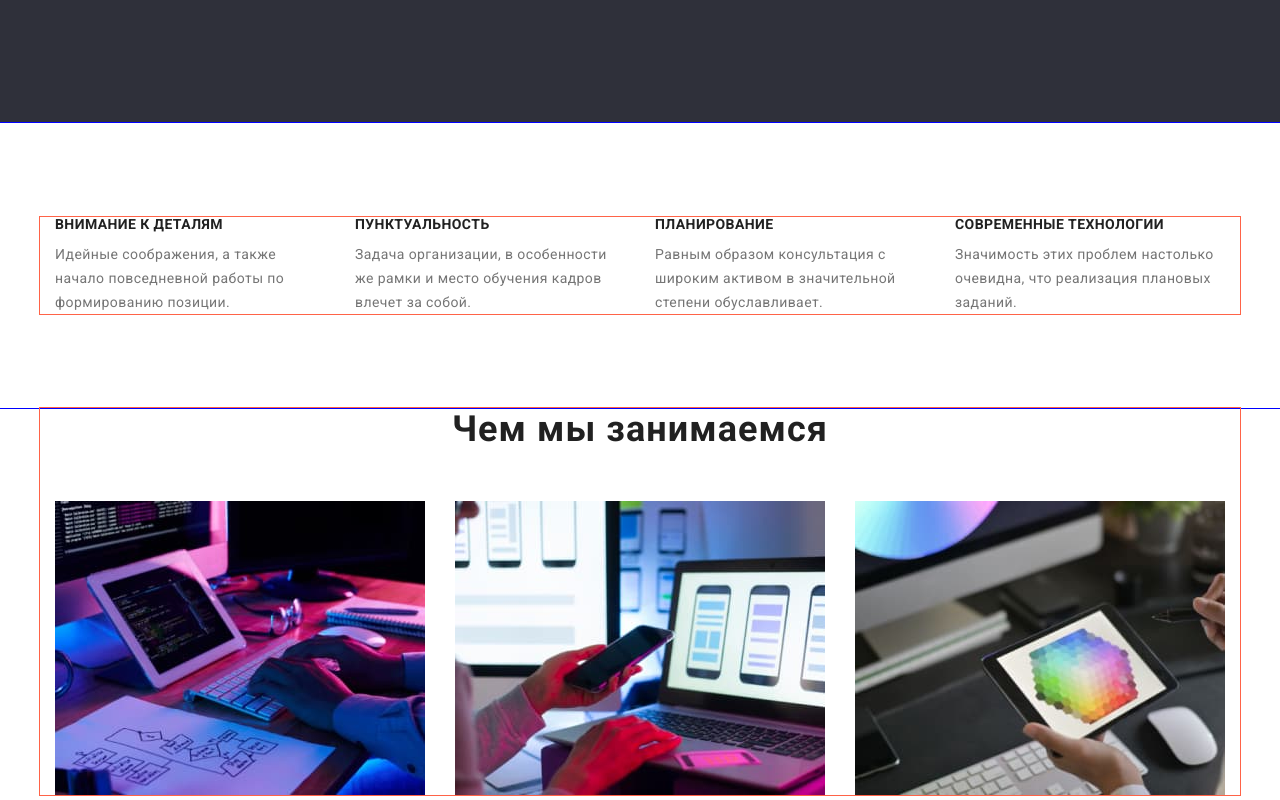
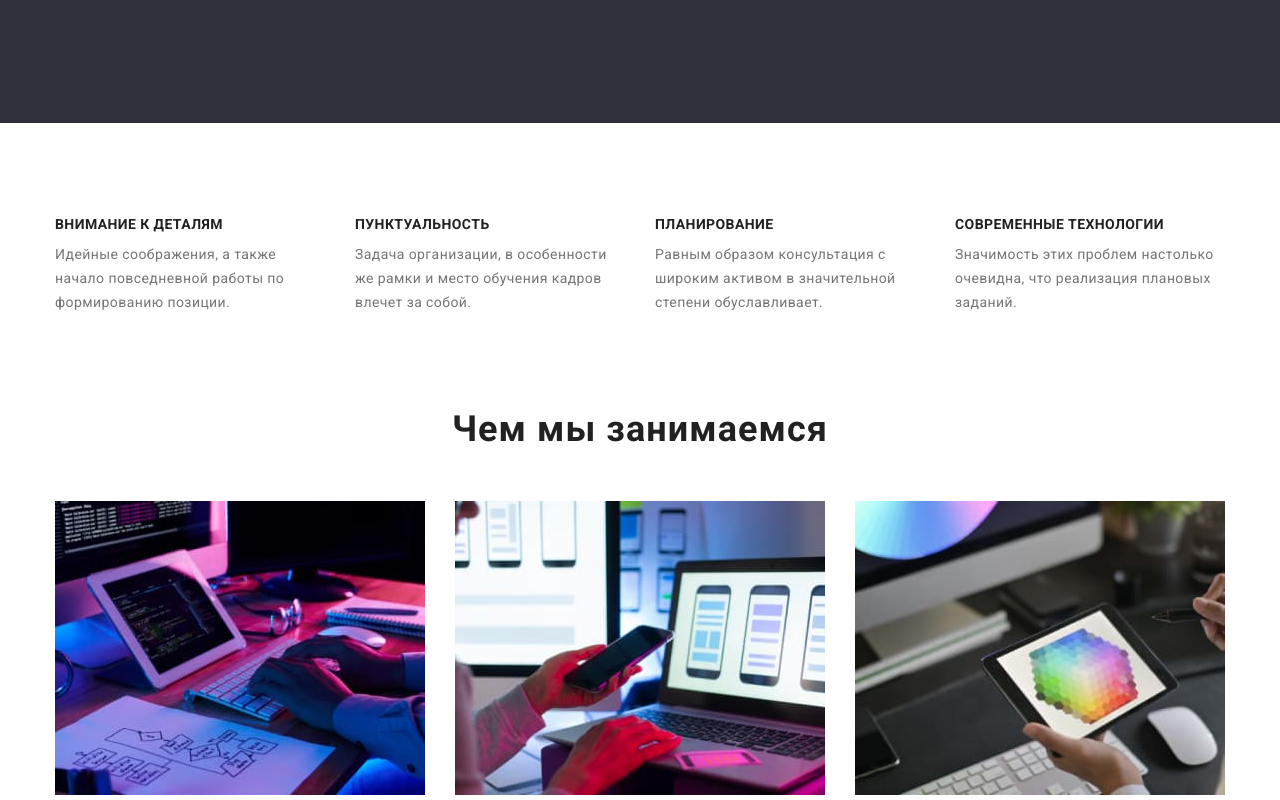
Before and after one commit to TkachenkoKaterina/goit-markup-hw-03, a plain HTML site: page index.html in a window 1280 px wide. Shown: the part 560-1360 px from the top of the page. Drawn offline with nearby package versions, Linux system fonts and the light colour scheme.

Commit message:
Try-1_hw-03

```diff
--- a/css/styles.css
+++ b/css/styles.css
@@ -52,7 +52,7 @@ a.current-link {
 	margin-left: auto;
 	margin-right: auto;
 
-	outline: 1px solid tomato;
+	/* outline: 1px solid tomato; */
 }
 
 .nav-flex {
@@ -184,7 +184,7 @@ a.current-link {
 .section {
 	padding: 94px 0;
 
-	outline: 1px solid blue;
+	/* outline: 1px solid blue; */
 }
 
 .section-hero {
```
